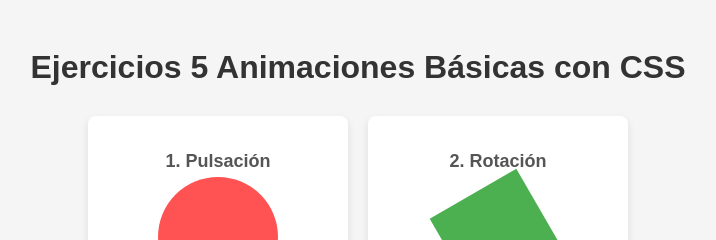
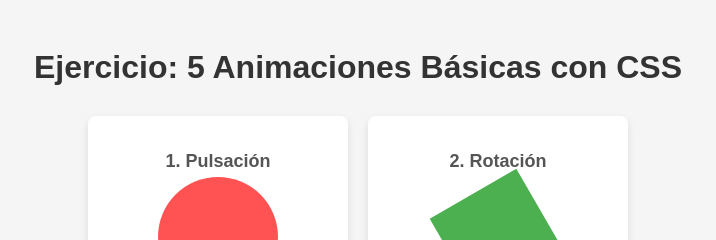
Before and after one commit to IngFrandyPimentel/animacionesBasicasCss, a plain HTML site: page index.html in a window 1280 px wide. Shown: the top 240 px of the page, 282-998 px from the left. Drawn offline with Linux system fonts and the light colour scheme.

Commit message:
Update index.html

```diff
--- a/index.html
+++ b/index.html
@@ -8,7 +8,7 @@
 
 </head>
 <body>
-    <h1>Ejercicios 5 Animaciones Básicas con CSS</h1>
+    <h1>Ejercicio: 5 Animaciones Básicas con CSS</h1>
 
     <div class="container">
         <div class="animation-box">
```
